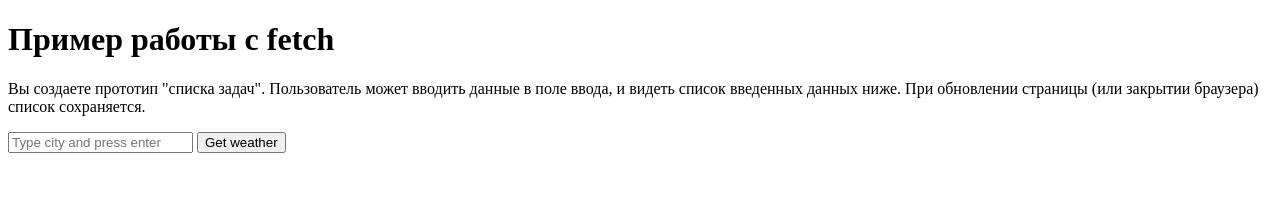
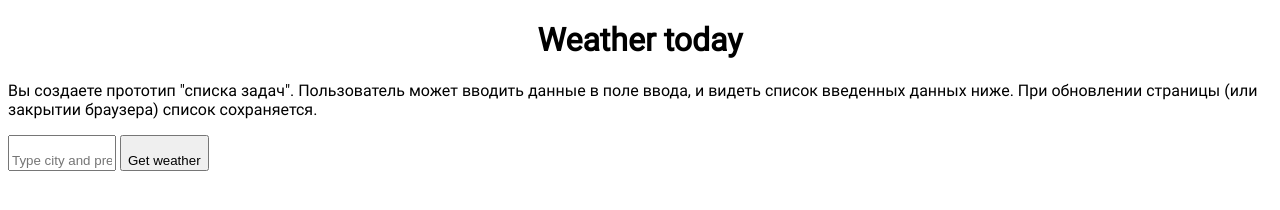
Before and after one commit to yanatoto/weather_web, a website built with webpack: page src/index.html in a window 1280 px wide. Both pictures are taken after typing "Sample" into the empty fields and a click on the button "Get weather". Built offline with nearby package versions, Linux system fonts and the light colour scheme; no server answers.

Commit message:
Resolve problem with  async/await

```diff
--- a/package.json
+++ b/package.json
@@ -5,7 +5,8 @@
   "scripts": {
     "test": "jest",
     "lint": "prettier --write . && eslint .",
-    "lint:fix": "prettier --write . && eslint . --fix"
+    "lint:fix": "prettier --write . && eslint . --fix",
+    "dev": "webpack --mode development"
   },
   "repository": {
     "type": "git",
@@ -28,6 +29,7 @@
     "@types/jest": "^26.0.19",
     "babel-jest": "^26.6.3",
     "babel-loader": "^8.2.2",
+    "babel-polyfill": "^6.26.0",
     "clean-webpack-plugin": "^3.0.0",
     "css-loader": "^5.0.1",
     "eslint": "^7.17.0",
--- a/src/index.html
+++ b/src/index.html
@@ -4,10 +4,10 @@
     <meta charset="UTF-8" />
     <meta name="viewport" content="width=device-width, initial-scale=1.0" />
     <meta http-equiv="X-UA-Compatible" content="ie=edge" />
-    <title>Fetch Examples</title>
+    <title>Weather today</title>
   </head>
   <body>
-    <h1>Пример работы с fetch</h1>
+    <h1>Weather today</h1>
 
     <p>
       Вы создаете прототип "списка задач". Пользователь может вводить данные в
@@ -22,10 +22,8 @@
         required
         autofocus
       />
-      <button>Get weather</button>
+      <button class="btn">Get weather</button>
     </form>
     <pre id="weatherInfo"></pre>
-    <!-- Важно! чтобы script был в конце документа -->
-    <script src="src/script.js"></script>
   </body>
 </html>
--- a/src/index.js
+++ b/src/index.js
@@ -14,7 +14,7 @@ import "./styles/styles.css";
 
   async function getWeather(cityName) {
     const weather = fetch(
-      `https://api.openweathermap.org/data/2.5/weather?units=${cityName}&appid=8eda416857ac90170ef15cebf17e8fd1`
+      `https://api.openweathermap.org/data/2.5/weather?units=metric&q=${cityName}&appid=8eda416857ac90170ef15cebf17e8fd1`
     );
     return (await weather).json();
   }
--- a/src/styles/styles.css
+++ b/src/styles/styles.css
@@ -1,12 +1,17 @@
-/* @import "roboto.css";
+@import "roboto.css";
 
 body {
   font-family: "Roboto", sans-serif;
 }
 
-.container {
-  padding-top: 2rem;
+.btn {
+  padding-top: 1rem;
   max-width: 1000px;
+  margin: 0 auto;
+}
+input {
+  padding-top: 1rem;
+  max-width: 100px;
   margin: 0 auto;
 }
 
@@ -14,11 +19,7 @@ h1 {
   text-align: center;
 }
 
-h2 {
-  color: rgb(255, 0, 119);
-}
-
-.logo {
+/* .logo {
   background-image: url("../assets/webpack-logo.png");
   background-size: cover;
   height: 200px;
--- a/webpack.config.js
+++ b/webpack.config.js
@@ -2,9 +2,11 @@ const HtmlWebpackPlugin = require("html-webpack-plugin");
 const { CleanWebpackPlugin } = require("clean-webpack-plugin");
 const path = require("path");
 
+require("babel-polyfill");
+
 module.exports = {
   mode: "development",
-  entry: "./src/index.js",
+  entry: ["babel-polyfill", "./src/index.js"],
   output: {
     path: path.resolve(__dirname, "./dist"),
     filename: "[name].[contenthash].js",
```
Also changed, not shown: 1 other file.
